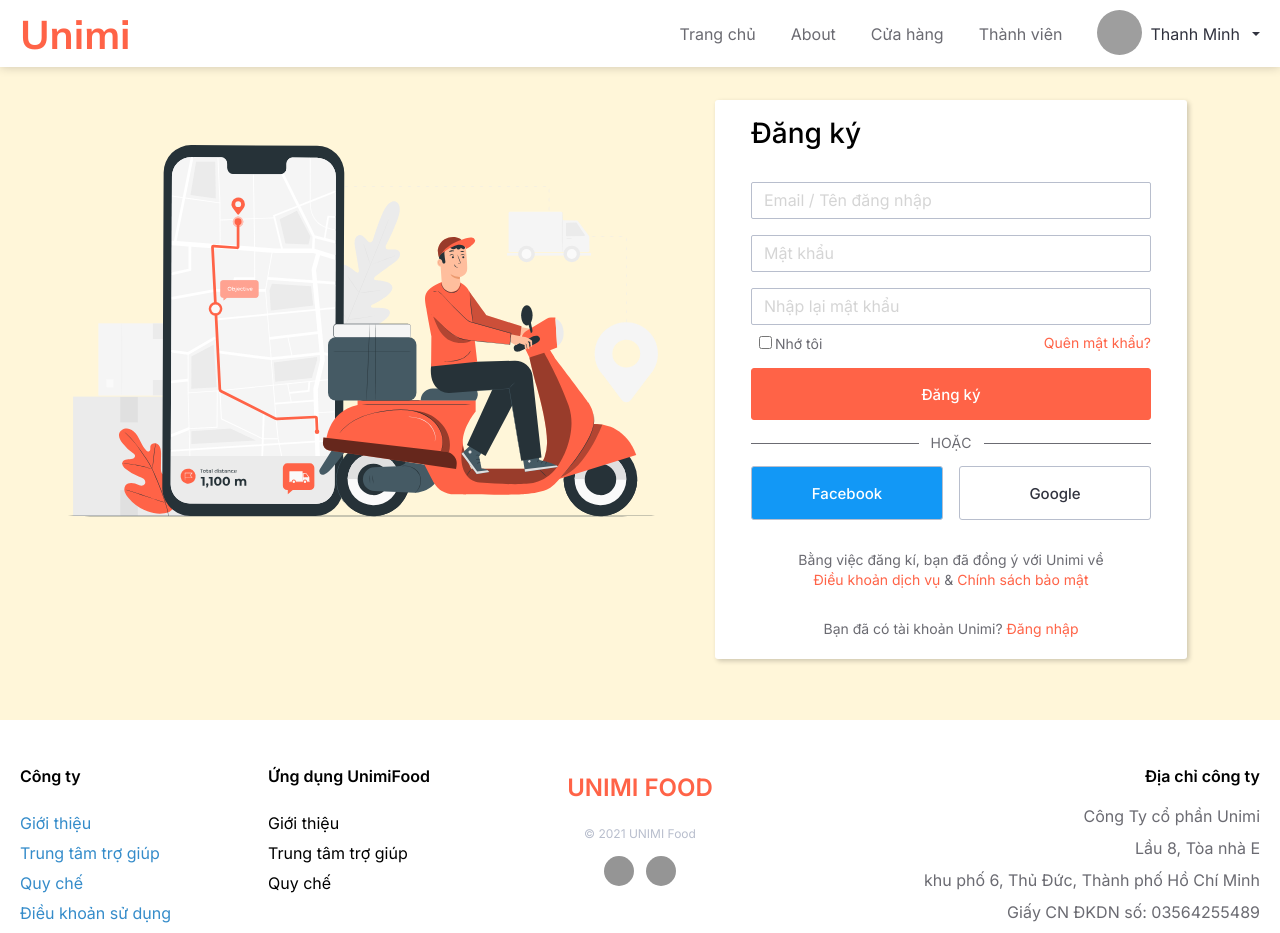
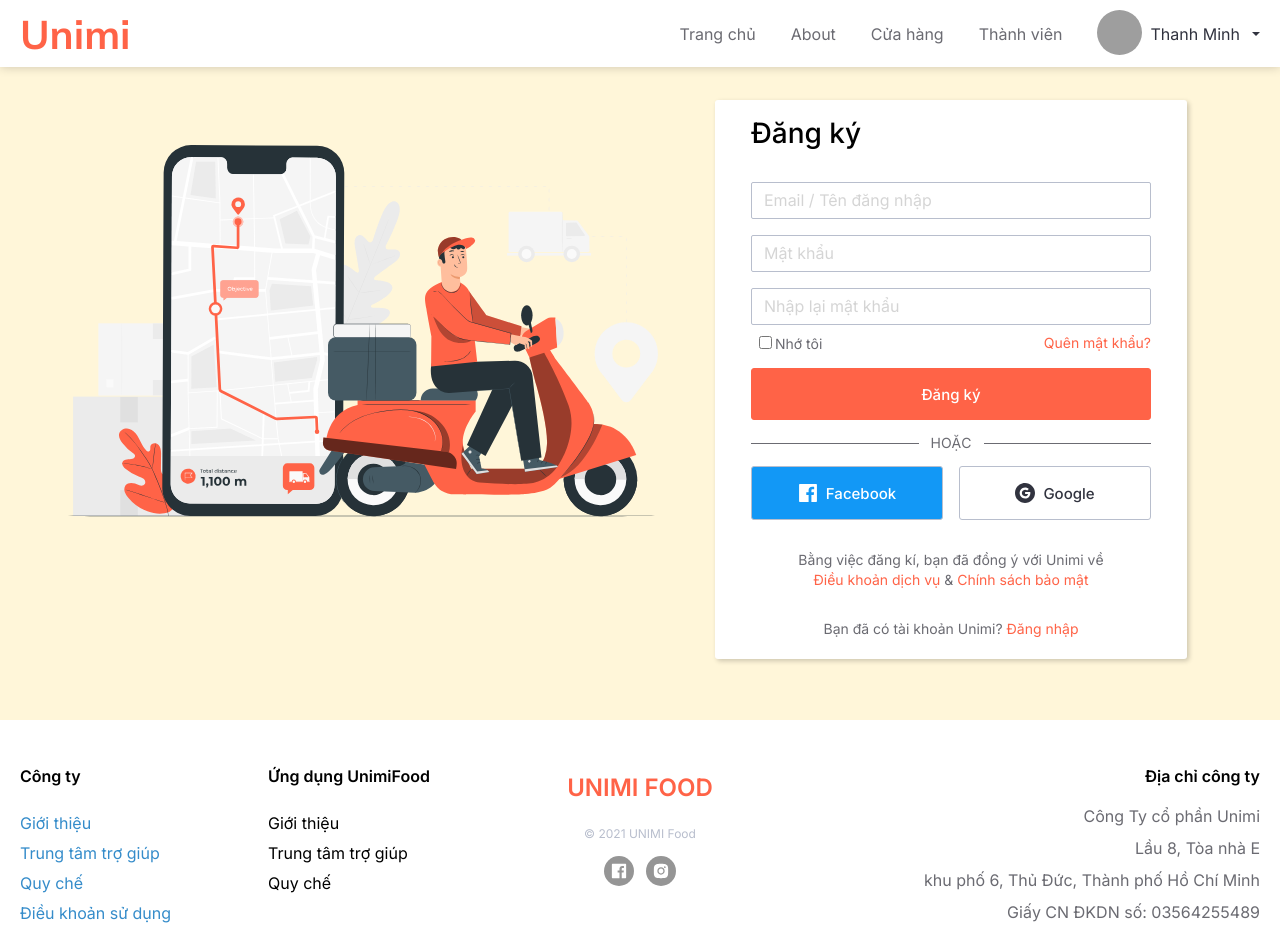
Before and after one commit to hodacthanhminh/UNIMIFOOD, a React (Create React App) app: page /account/register in a window 1280 px wide. Shown: the top 933 px of the page. Built offline with nearby package versions, Linux system fonts and the light colour scheme; grey boxes are pictures that could not be loaded.

Commit message:
Finish layout basic page

```diff
--- a/src/components/Footer/index.jsx
+++ b/src/components/Footer/index.jsx
@@ -1,5 +1,6 @@
 // libs
 import React from 'react';
+import { FacebookFilled, InstagramFilled } from '@ant-design/icons';
 
 const Footer = () => (
   <div className="footer">
@@ -41,7 +42,7 @@
                 rel="noreferrer"
               >
                 <span className="social-icon facebook-icon">
-                  <i className="fab fa-facebook-f" />
+                  <FacebookFilled />
                 </span>
               </a>
             </li>
@@ -53,7 +54,7 @@
                 rel="noreferrer"
               >
                 <span className="social-icon instagram-icon">
-                  <i className="fab fa-instagram" />
+                  <InstagramFilled />
                 </span>
               </a>
             </li>
--- a/src/pages/LandingPage/index.jsx
+++ b/src/pages/LandingPage/index.jsx
@@ -11,7 +11,7 @@
     heading: 'Unimi Food tới rồi đây!',
     caption: '',
     paragraph: 'Còn chần chờ gì mà không đặt Unimi ngay?',
-    link: '/login',
+    link: '/account/login',
     button: 'Cùng khám phá',
     img: Svg7,
   },
--- a/src/pages/Login/index.jsx
+++ b/src/pages/Login/index.jsx
@@ -1,6 +1,7 @@
 // libs
 import React, { useState } from 'react';
 import { Link } from 'react-router-dom';
+import { FacebookFilled, GoogleCircleFilled } from '@ant-design/icons';
 // other
 import Svg4 from '../../assets/Take Away-pana.svg';
 
@@ -77,16 +78,17 @@
               </div>
               <div className="login__another mt-16">
                 <a href="www.google.com" className="btn btn-facebook">
+                  <FacebookFilled className="social-icon facebook-icon" />
                   Facebook
                 </a>
                 <a href="www.google.com" className="btn btn-google">
+                  <GoogleCircleFilled className="social-icon google-icon" />
                   Google
                 </a>
               </div>
               <div className="login__register mt-16">
                 <span>Bạn mới đến Unimi? </span>
-                <Link to="/register" className="login__register-text">
-                  {' '}
+                <Link to="/account/register" className="login__register-text">
                   Đăng ký
                 </Link>
               </div>
--- a/src/pages/Register/index.jsx
+++ b/src/pages/Register/index.jsx
@@ -1,5 +1,6 @@
 import React, { useState } from 'react';
 import { Link } from 'react-router-dom';
+import { FacebookFilled, GoogleCircleFilled } from '@ant-design/icons';
 // other
 import Svg4 from '../../assets/Take Away-pana.svg';
 
@@ -88,9 +89,11 @@
               </div>
               <div className="login__another mt-16">
                 <a href="www.google.com" className="btn btn-facebook">
+                  <FacebookFilled className="social-icon facebook-icon" />
                   Facebook
                 </a>
                 <a href="www.goolge.com" className="btn btn-google">
+                  <GoogleCircleFilled className="social-icon google-icon" />
                   Google
                 </a>
               </div>
@@ -109,7 +112,7 @@
               </div>
               <div className="login__register mt-16">
                 <span>Bạn đã có tài khoản Unimi? </span>
-                <Link to="/login" className="login__register-text">
+                <Link to="/account/login" className="login__register-text">
                   Đăng nhập
                 </Link>
               </div>
--- a/src/styles/components/_footer.scss
+++ b/src/styles/components/_footer.scss
@@ -44,7 +44,7 @@
     }
 
     & .social-icon {
-      font-size: 18px;
+      font-size: 16px;
       color: #fff;
       cursor: pointer;
       line-height: 30px;
--- a/src/styles/pages/_login.scss
+++ b/src/styles/pages/_login.scss
@@ -83,6 +83,14 @@
 
     .btn {
       flex: 1;
+      display: flex;
+      justify-content: center;
+      align-items: center;
+
+      & .social-icon {
+        margin-right: 8px;
+        font-size: 20px;
+      }
     }
   }
 
```
